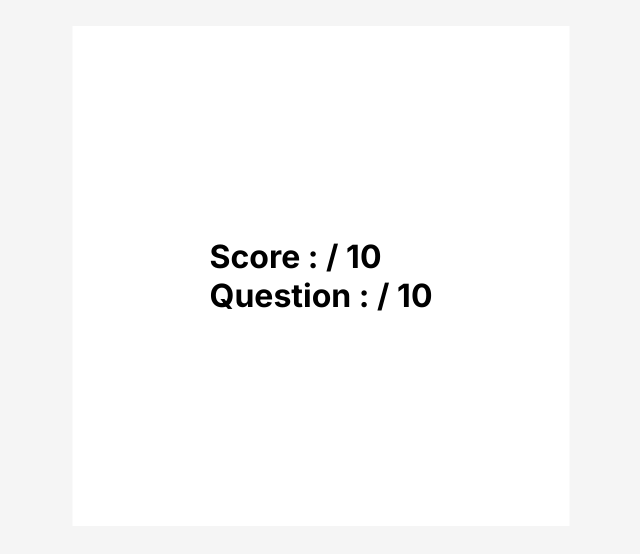
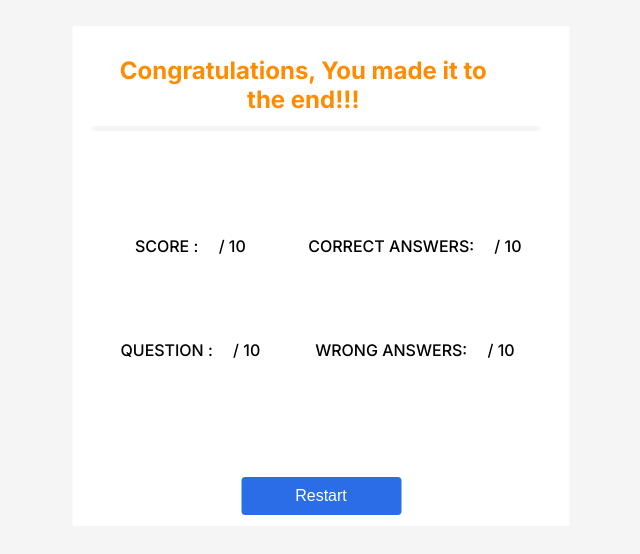
Before and after one commit to obere4u/Tochi-Quiz-app, a plain HTML site: page end.html in a window 1280 px wide. Shown: the part 124-678 px from the top of the page, without its empty margins (319-959 px from the left). Drawn offline with nearby package versions, Linux system fonts and the light colour scheme.

Commit message:
Styled the end page of the quiz

```diff
--- a/end.html
+++ b/end.html
@@ -17,8 +17,30 @@
 <body>
     <div class="quiz-container" ariel-role="header">
         <div class="quiz-details-container">
-            <h1>Score : <span id="player-score"></span> / 10</h1>
-            <h1> Question : <span id="question-number"></span> / 10</h1>
+            <h2 class="end-message">Congratulations, You made it to the end!!!</h2>
+            <hr>
+
+            <div class="end-quiz-details">
+                <div class="score-details">
+                    <div class="total-score">
+                        <p>Score : <span id="player-score"></span> / 10</p>
+                    </div>
+                    <div class="total-questions">
+                        <p> Question : <span id="total-question_number"></span> / 10</p>
+                    </div>
+                </div>
+                <div class="answers-details">
+                    <div class="correct-answer">
+                        <p>Correct Answers: <span id="total_correct-answer"></span>/ 10</p>
+                    </div>
+                    <div class="wrong-answers">
+                        <p>Wrong Answers: <span id="total_wrong-answer"></span>/ 10</p>
+                    </div>
+                </div>
+            </div>
+            <div class="restart">
+                <button type="submit">Restart</button>
+            </div>
         </div>
     </div>
 
--- a/main.js
+++ b/main.js
@@ -240,20 +240,21 @@ let timer = document.querySelector(".time");
 let questionNumberDisplay = document.querySelector(".question-number span");
 const answerButtons = document.querySelectorAll(".answer-option");
 const lineValueElement = document.querySelector(".line-value");
-// const submitBtn = document.querySelector("submit-btn");
-// const resultEl = document.querySelector("result");
+
+
+
 let timerCountDown;
+let timerCount;
 let questionNumber = 1;
 let currentQuestion = {};
 let score = 0;
 let selectedAnswer;
 
 let shuffledQuestion = []; //the question will be shuffled but for now, it is an empty array
-let playerScore = 0; //holds the player score
-let wrongAttempt = 0; //amount of wrong answers picked by player
+let playerScore = 20; //holds the player score
 let indexNumber = 0; //will be used in displaying next question
-let correctAnswer = 0;
-let wrongAnswer = 0;
+let correctAnswer = 2; //Amount of right answers picked by the user
+let wrongAnswer = 5; //Amount of wrong answers picked by user
 let numberOfQuestionAnswered = 0;
 
 //Create HTML elements
@@ -278,11 +279,15 @@ function handleQuestions() {
 
 
 //Event Listeners
-document.addEventListener("DOMContentLoaded", html);
-if (startButton) {
-    startButton.addEventListener("click", startQuiz);
-} // checks if startButton is null before adding an event listener to it. This will prevent the "Cannot read properties of null" error from occurring
-nextButton.addEventListener("click", nextQuestion);
+//Using the DOMContentLoaded and document.addEventListener ensures that event listeners are only added to elements that exist in the DOM, preventing the "Cannot read properties of null" error.
+document.addEventListener("DOMContentLoaded", function () {
+  if (startButton) {
+      startButton.addEventListener("click", startQuiz);
+  } // checks if startButton is null before adding an event listener to it. This will prevent the "Cannot read properties of null" error from occurring
+  if (nextButton) {
+    nextButton.addEventListener("click", nextQuestion);
+  };
+});
 
 //Functions
 
@@ -297,9 +302,9 @@ function startQuiz(e) {
 
 //
 window.onload =  () => {
-  displayTimer();
+  // displayTimer();
   handleQuestions();
-  nextQuestion();
+  // nextQuestion();
   /*
   The window.onload event is triggered when the entire web page (including all images, scripts, and other resources) has finished loading
 
@@ -382,7 +387,7 @@ function nextQuestion(e) {
   handleQuestions(); //calls the handleQuestions() function
   const currentQuizQuestion = shuffledQuestion[indexNumber]; //sets a new variable called currentQuizQuestion. This variable gets its value from an array called questions, at a position determined by another variable called
 
-  question.textContent = currentQuizQuestion.question;
+  question.innerHTML = currentQuizQuestion.question;
   optionA.innerHTML = currentQuizQuestion["optionA"];
   optionB.innerHTML = currentQuizQuestion["optionB"];
   optionC.innerHTML = currentQuizQuestion["optionC"];
@@ -397,6 +402,7 @@ function nextQuestion(e) {
 
   if (numberOfQuestionAnswered === 10) {
     clearInterval(timerCountDown);
+    endQuiz();
     window.location.href = "end.html";
   } else {
     numberOfQuestionAnswered++;
@@ -409,6 +415,7 @@ function nextQuestion(e) {
     // check if indexNumber is greater than or equal to the length of the shuffledQuestion array
     if (indexNumber >= shuffledQuestion.length) {
       clearInterval(timerCountDown);
+      endQuiz();
       window.location.href = "end.html"; // redirect to next page
     } else {
       displayTimer();
@@ -479,3 +486,24 @@ function showMessage(message, isCorrect) {
     messageContainer.classList.add("message-wrong");
   }
 }
+
+
+const totalScore = document.querySelector("#player-score span");
+const totalQuestion = document.querySelector("#total-question_number");
+const totalCorrectAnswer = document.querySelector("#total_correct-answer");
+let totalWrongAnswer = document.querySelector("#total_wrong-answer");
+function endQuiz(e) {
+  e.preventDefault();
+
+
+  totalScore.textContent = playerScore;
+  totalCorrectAnswer.textContent = correctAnswer;
+  totalQuestion.textContent = numberOfQuestionAnswered;
+
+  totalWrongAnswer.textContent = wrongAnswer;
+
+  clearInterval(timerCountDown);
+  nextButton.removeEventListener("click", nextQuestion);
+}
+
+endQuiz();
--- a/styles.css
+++ b/styles.css
@@ -114,7 +114,7 @@ body {
     cursor: pointer;
 }
 
-.start-quiz button:hover, .start-quiz button:active, .next button:hover, .next button:active {
+.start-quiz button:hover, .start-quiz button:active, .next button:hover, .next button:active, .restart button:hover, .restart button:active{
     background-color: #2b6ce6ec;
 }
 
@@ -258,3 +258,78 @@ body {
     width: 0%;
     transition: width 1s ease-in;
 }
+
+.end-message {
+    width: 80%;
+    text-align: center;
+    color: darkorange;
+    position: absolute;
+    top: 30px;
+}
+
+hr {
+    position: absolute;
+    top: 100px;
+    width: 90%;
+    height: 5px;
+    background-color: var(--lightGrey);
+    border: none;
+    left: 20px;
+    right: 20px;
+}
+
+.end-quiz-details {
+    display: flex;
+    justify-content: space-around;
+    align-items: center;
+    padding: 0.5rem;
+    gap: 2rem;
+}
+
+.score-details, .answers-details {
+    display: flex;
+    flex-direction: column;
+    justify-content: space-between;
+    align-items: center;
+    align-content: space-around;
+    gap: 5rem;
+    padding: 0.5rem;
+    margin-top: 200px;
+}
+
+.restart {
+    display: flex;
+    justify-content: center;
+    align-items: center;
+
+}
+
+.restart button {
+    width: 160px;
+    height: 38px;
+    margin-top: 100px;
+    margin-bottom: 20px;
+    background-color: var(--blueLight);
+    border: none;
+    border-radius: 4px;
+    color: var(--whitNat);
+    font-weight: 400;
+    font-size: 1rem;
+    line-height: 1.9;
+    cursor: pointer;
+}
+
+.score-details p, .answers-details p {
+    font-size: 1rem;
+    font-weight: 500;
+    text-transform: uppercase;
+}
+
+#total_wrong-answer, #total_correct-answer, #total-question_number, #player-score {
+    width: 100px;
+    padding: 0.5rem;
+    font-size: 1.2rem;
+    font-weight: 700;
+    text-align: left;
+    /* outline: 1px solid red; */
+}
```
